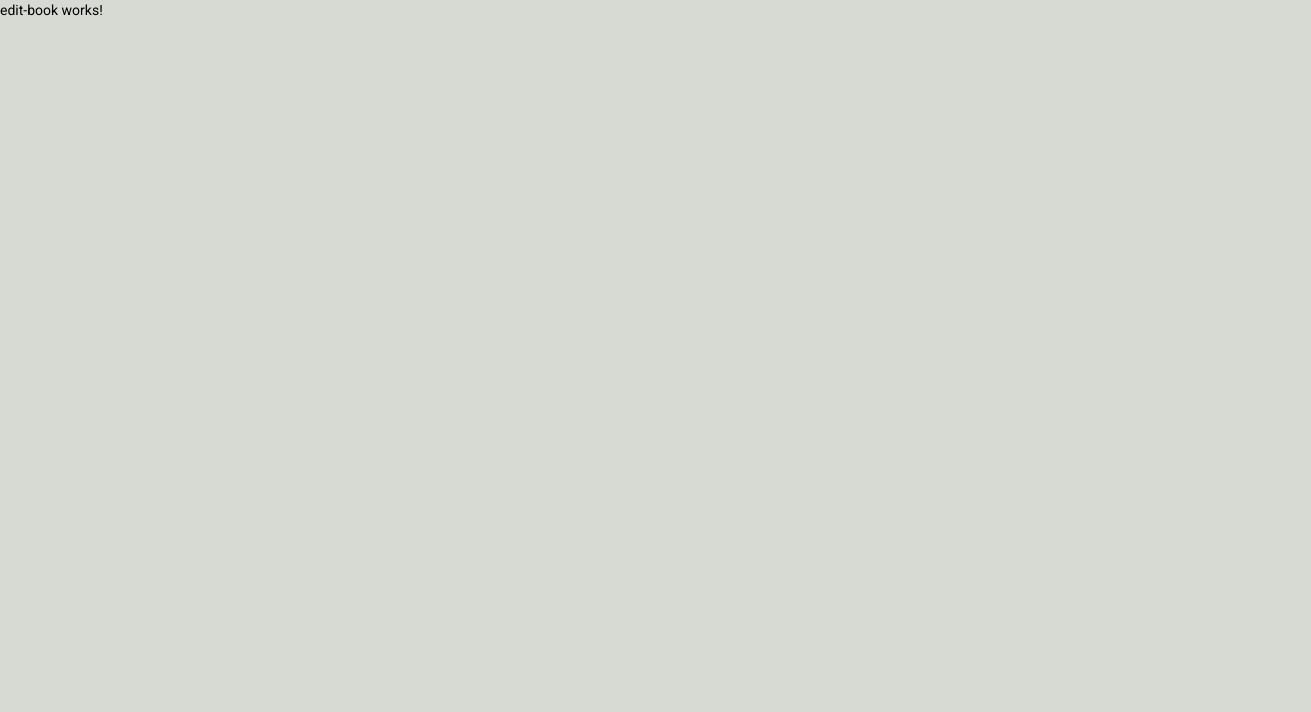
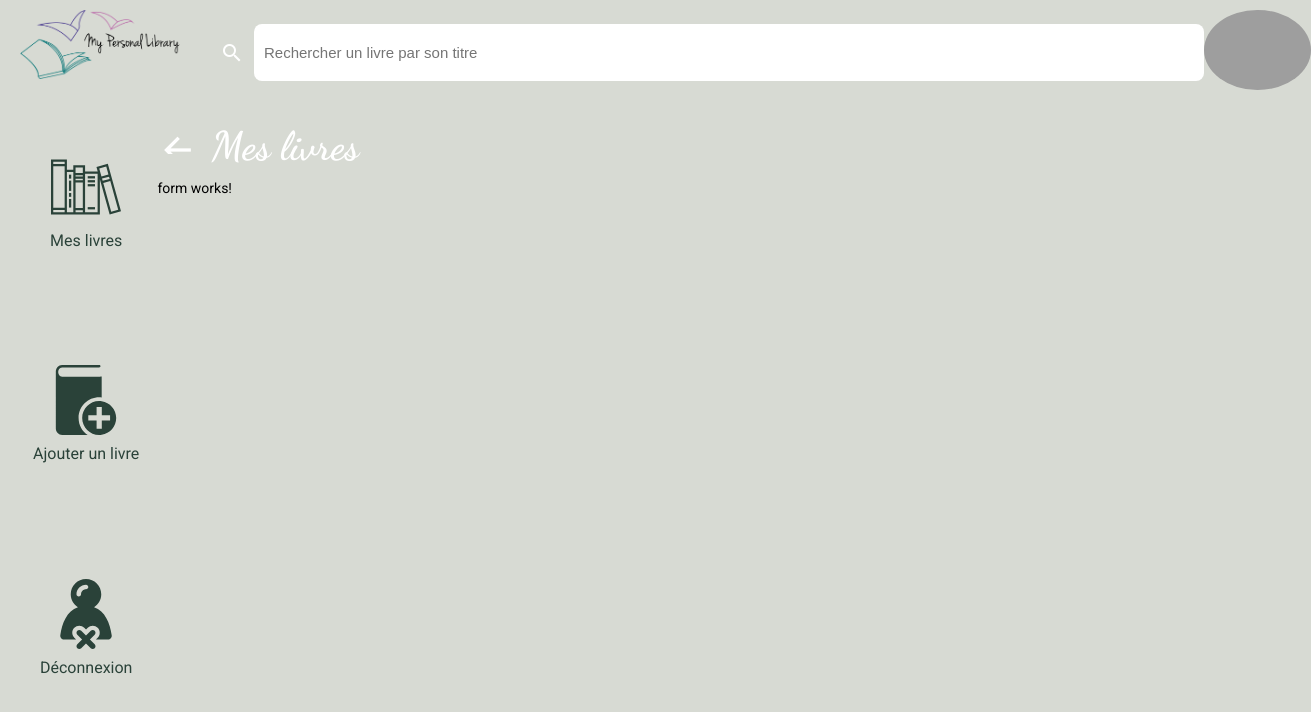
Before and after one commit to mydnac/myPersonalLibrary-app, an Angular app: page /edit-book in a window 1280 px wide. Shown: the top 712 px of the page, 1311 px wide, since content can reach past the window. Built offline with nearby package versions, Linux system fonts and the light colour scheme; grey boxes are pictures that could not be loaded.

Commit message:
feat(edit-book): add method generateNewBook

```diff
--- a/src/app/pages/edit-book/edit-book.component.html
+++ b/src/app/pages/edit-book/edit-book.component.html
@@ -1 +1,18 @@
-<p>edit-book works!</p>
+<mpl-search></mpl-search>
+<div class="general">
+  <div>
+    <mpl-nav></mpl-nav>
+  </div>
+  <div class="list-books">
+    <div class="back-books" [routerLink]="['/list-books']">
+      <div>
+        <mat-icon>arrow_back</mat-icon>
+      </div>
+      <div>
+        <h2>Mes livres</h2>
+      </div>
+    </div>
+    <div>
+      <mpl-form (addBook)="createNewBook($event)"></mpl-form>
+    </div>
+  </div>
--- a/src/app/pages/edit-book/edit-book.component.scss
+++ b/src/app/pages/edit-book/edit-book.component.scss
@@ -0,0 +1,28 @@
+.general {
+  display: flex;
+}
+
+mat-icon,
+h2 {
+  color: white;
+  font-size: 40px;
+}
+
+mat-icon {
+  padding-right: 30px;
+}
+
+.list-books {
+  margin: 25px;
+  width: 100%;
+
+}
+
+h2 {
+  font-family: 'Dancing Script', 'Roboto', cursive;
+}
+
+.back-books {
+  display: flex;
+  cursor: pointer;
+}
--- a/src/app/pages/edit-book/edit-book.component.ts
+++ b/src/app/pages/edit-book/edit-book.component.ts
@@ -1,4 +1,5 @@
 import { Component, OnInit } from '@angular/core';
+import { BookService } from '../../shared/services/book.service';
 
 @Component({
   selector: 'mpl-edit-book',
@@ -7,9 +8,14 @@ import { Component, OnInit } from '@angular/core';
 })
 export class EditBookComponent implements OnInit {
 
-  constructor() { }
+  constructor(private bookService: BookService) { }
 
   ngOnInit(): void {
   }
 
+  createNewBook(book) {
+    this.bookService.generateNewBook(book).subscribe(data =>
+      console.log(data));
+  }
+
 }
```
